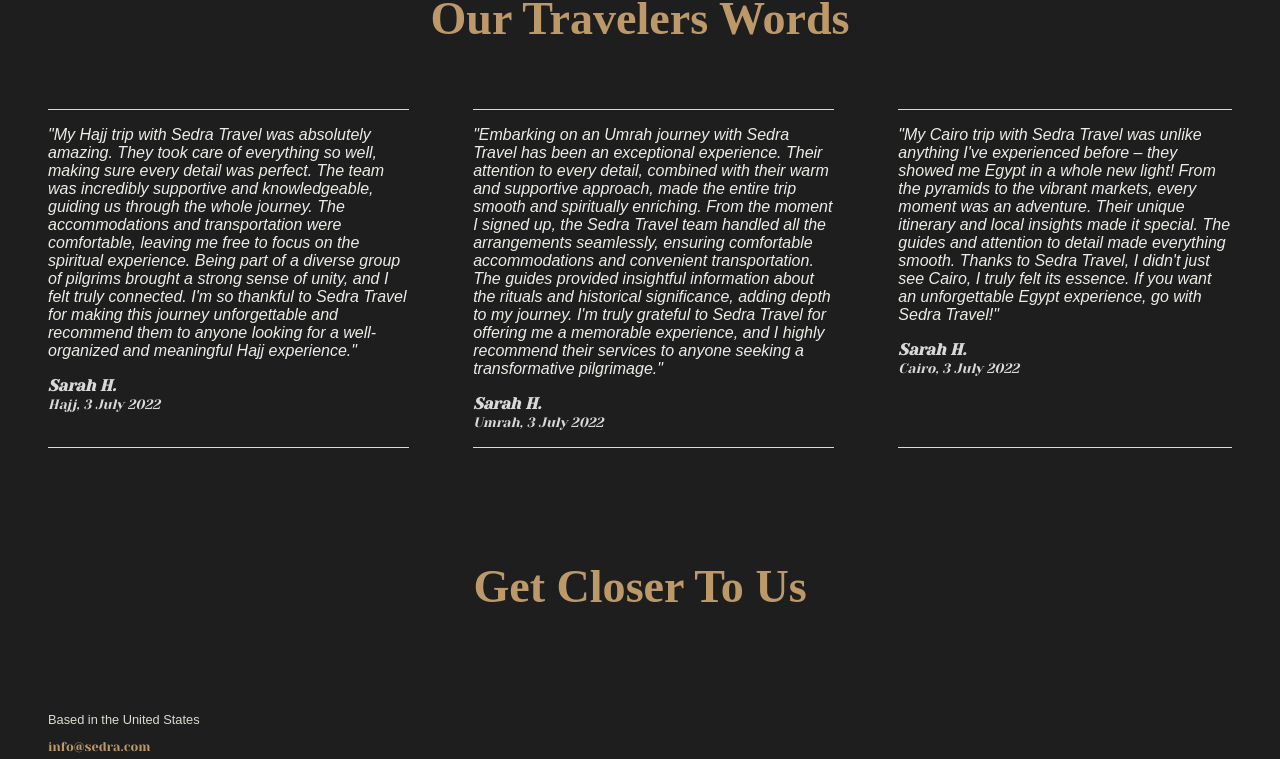
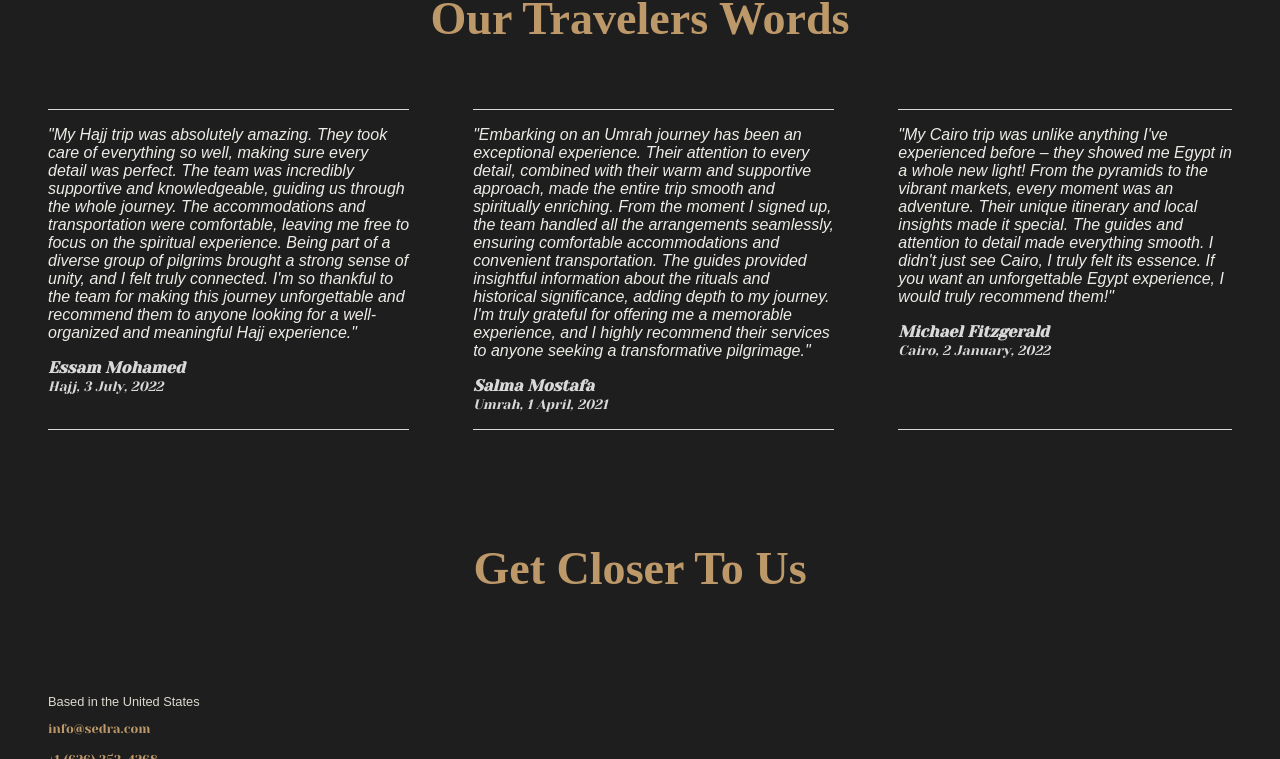
Before and after one commit to theRhasoldy/sedra-website, a website built with Vite: page src/index.html in a window 1280 px wide. Shown: the part 4037-4796 px from the top of the page. Built offline with nearby package versions, Linux system fonts and the light colour scheme; some packages are replaced by stand-ins of ours; no server answers; the database is empty; a web font is replaced by a local one.

Commit message:
Added names

```diff
--- a/src/index.html
+++ b/src/index.html
@@ -169,45 +169,44 @@
 		<div class="grid-3-col">
 			<figure class="block-padded quote">
 				<blockquote>
-					"My Hajj trip with Sedra Travel was absolutely amazing. They took care of everything so well, making sure
+					"My Hajj trip was absolutely amazing. They took care of everything so well, making sure
 					every
 					detail was perfect. The team was incredibly supportive and knowledgeable, guiding us through the whole
 					journey. The accommodations and transportation were comfortable, leaving me free to focus on the spiritual
 					experience. Being part of a diverse group of pilgrims brought a strong sense of unity, and I felt truly
-					connected. I'm so thankful to Sedra Travel for making this journey unforgettable and recommend them to anyone
+					connected. I'm so thankful to the team for making this journey unforgettable and recommend them to anyone
 					looking for a well-organized and meaningful Hajj experience."
 				</blockquote>
 				<figcaption>
-					<cite>Sarah H.</cite> <br />
-					<cite class="sub-cite">Hajj, <date>3 July 2022</date></cite>
+					<cite>Essam Mohamed</cite> <br />
+					<cite class="sub-cite">Hajj, <date>3 July, 2022</date></cite>
 				</figcaption>
 			</figure>
 			<figure class="quote">
 				<blockquote>
-					"Embarking on an Umrah journey with Sedra Travel has been an exceptional experience. Their attention to every
+					"Embarking on an Umrah journey has been an exceptional experience. Their attention to every
 					detail, combined with their warm and supportive approach, made the entire trip smooth and spiritually
-					enriching. From the moment I signed up, the Sedra Travel team handled all the arrangements seamlessly,
+					enriching. From the moment I signed up, the team handled all the arrangements seamlessly,
 					ensuring comfortable accommodations and convenient transportation. The guides provided insightful information
-					about the rituals and historical significance, adding depth to my journey. I'm truly grateful to
-					Sedra Travel for offering me a memorable experience, and I highly recommend
+					about the rituals and historical significance, adding depth to my journey. I'm truly grateful
+					for offering me a memorable experience, and I highly recommend
 					their services to anyone seeking a transformative pilgrimage."
 				</blockquote>
 				<figcaption>
-					<cite>Sarah H.</cite> <br />
-					<cite class="sub-cite">Umrah, <date>3 July 2022</date></cite>
+					<cite>Salma Mostafa</cite> <br />
+					<cite class="sub-cite">Umrah, <date>1 April, 2021</date></cite>
 				</figcaption>
 			</figure>
 			<figure class="quote">
 				<blockquote>
-					"My Cairo trip with Sedra Travel was unlike anything I've experienced before – they showed me Egypt in a whole
+					"My Cairo trip was unlike anything I've experienced before – they showed me Egypt in a whole
 					new light! From the pyramids to the vibrant markets, every moment was an adventure. Their unique itinerary and
-					local insights made it special. The guides and attention to detail made everything smooth. Thanks to Sedra
-					Travel, I didn't just see Cairo, I truly felt its essence. If you want an unforgettable Egypt experience, go
-					with Sedra Travel!"
+					local insights made it special. The guides and attention to detail made everything smooth. I didn't just see
+					Cairo, I truly felt its essence. If you want an unforgettable Egypt experience, I would truly recommend them!"
 				</blockquote>
 				<figcaption>
-					<cite>Sarah H.</cite> <br />
-					<cite class="sub-cite">Cairo, <date>3 July 2022</date></cite>
+					<cite>Michael Fitzgerald</cite> <br />
+					<cite class="sub-cite">Cairo, <date>2 January, 2022</date></cite>
 				</figcaption>
 			</figure>
 		</div>
```
